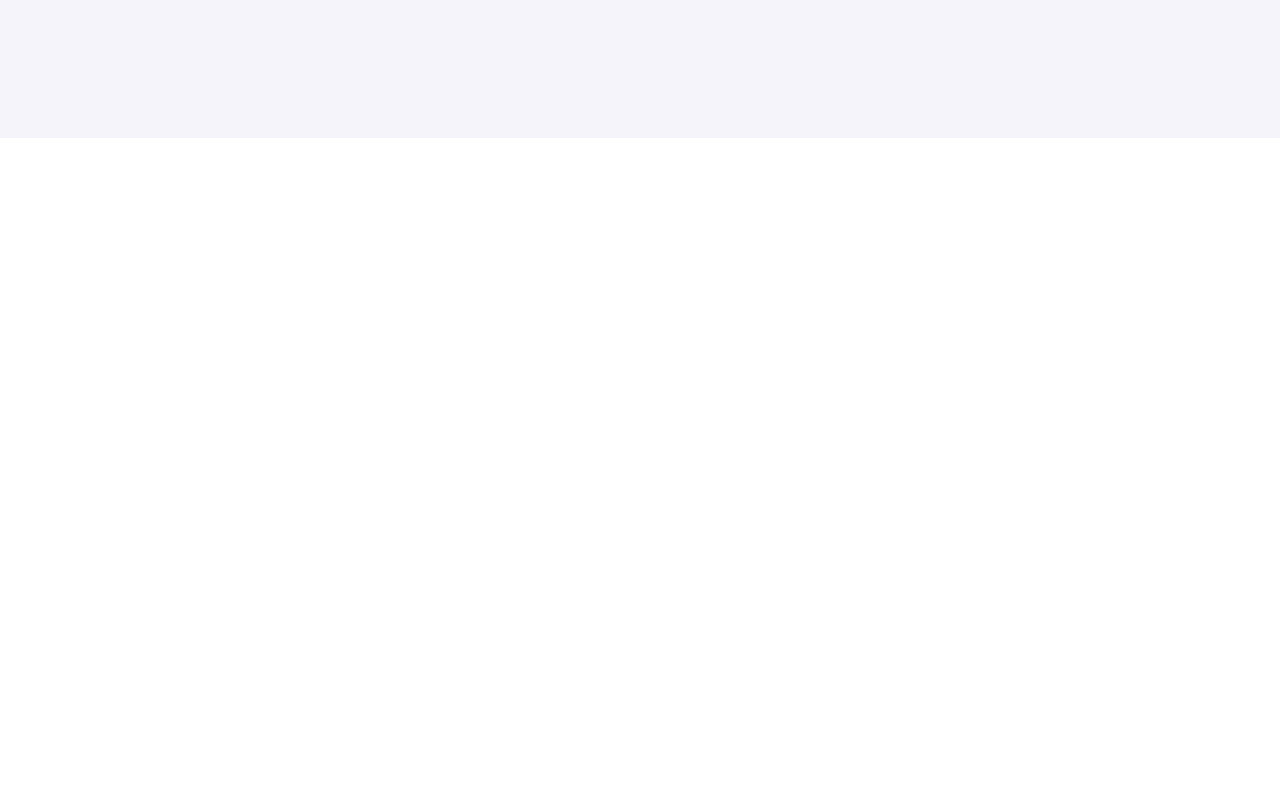
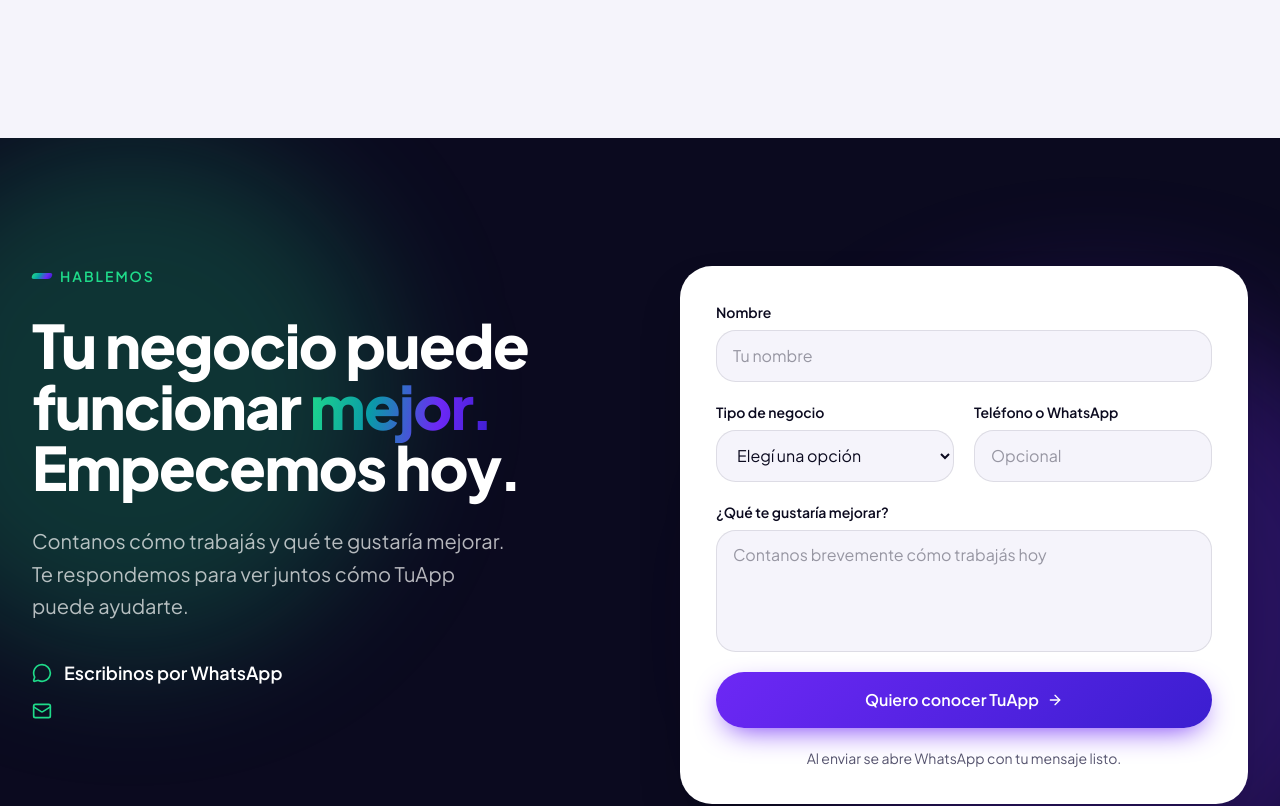
Before and after one commit to Franciscog198/tuappweb, a Next.js app: page / in a window 1280 px wide. Shown: the part 4580-5386 px from the top of the page. Built offline with nearby package versions, Linux system fonts and the light colour scheme.

Commit message:
Comment out UseCasesSection imports and usage

```diff
--- a/app/page.tsx
+++ b/app/page.tsx
@@ -10,7 +10,7 @@
 //import { ScalabilitySection } from '@/components/landing/scalability-section'
 //import { DifferenceSection } from '@/components/landing/difference-section'
 import { HowToStartSection } from '@/components/landing/how-to-start-section'
-import { UseCasesSection } from '@/components/landing/use-cases-section'
+//import { UseCasesSection } from '@/components/landing/use-cases-section'
 //import { TrustSection } from '@/components/landing/trust-section'
 import { ContactSection } from '@/components/landing/contact-section'
 import { SiteFooter } from '@/components/landing/site-footer'
@@ -45,7 +45,7 @@
         {/* <ScalabilitySection /> */}
         {/* <DifferenceSection /> */}
         <HowToStartSection />
-        <UseCasesSection />
+        {/* <UseCasesSection /> */}
         {/* <TrustSection /> */}
         <ContactSection />
       </main>
```
